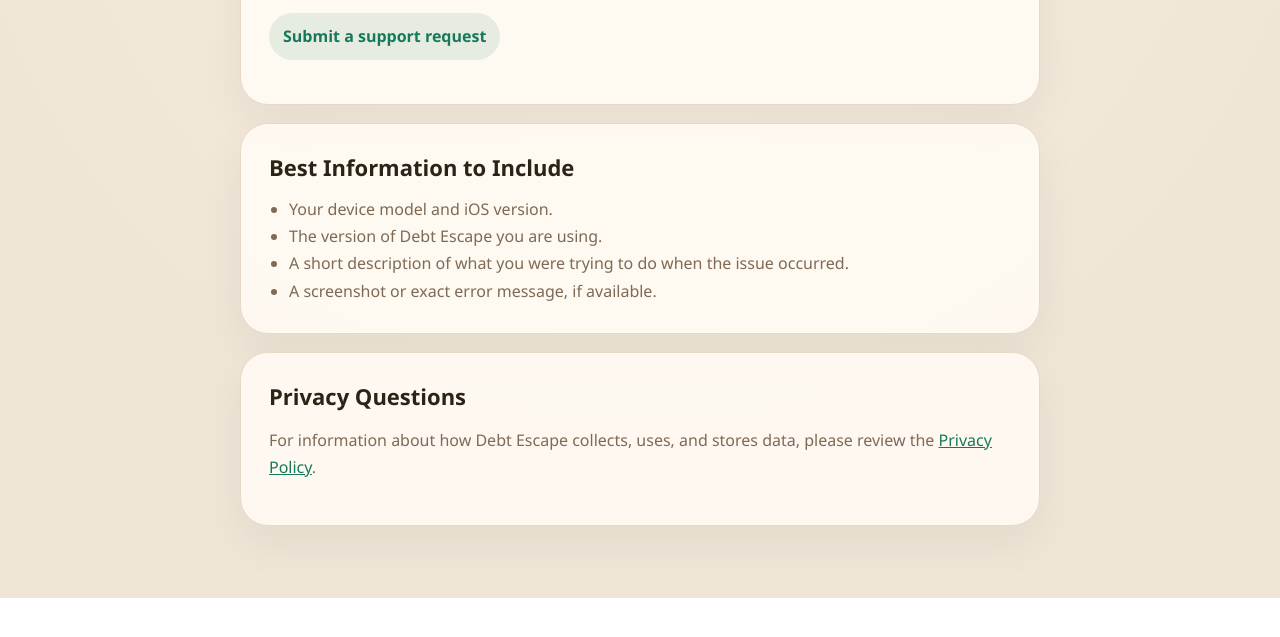
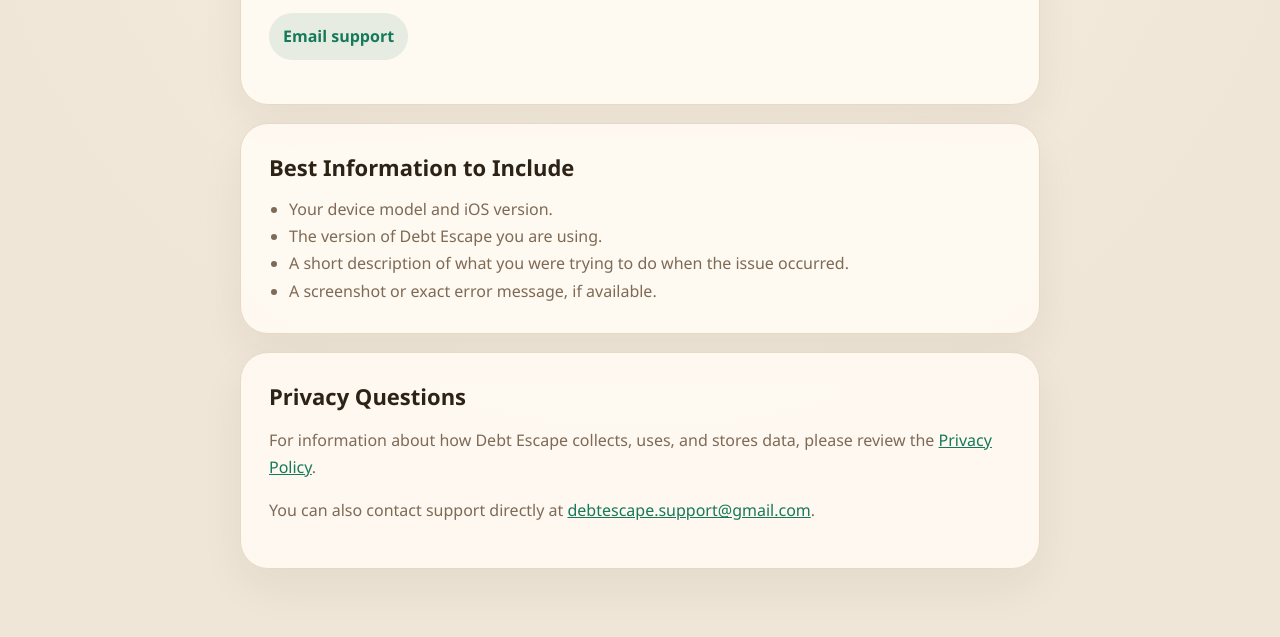
Before and after one commit to atchara-y/debt-escape-docs, a plain HTML site: page support.html in a window 1280 px wide. Shown: the part 233-870 px from the top of the page. Before the commit the page ends 831 px from the top, so only its background shows below. Drawn offline with Linux system fonts and the light colour scheme.

Commit message:
Switch support page to email support

```diff
--- a/support.html
+++ b/support.html
@@ -102,7 +102,7 @@
           If you need assistance with Debt Escape, have a question about your account, or would like to report a
           technical issue, please use the support options below.
         </p>
-        <p><a class="pill" href="https://github.com/atchara-y/debt-escape-docs/issues">Submit a support request</a></p>
+        <p><a class="pill" href="mailto:debtescape.support@gmail.com">Email support</a></p>
       </section>
 
       <section class="card">
@@ -121,6 +121,7 @@
           For information about how Debt Escape collects, uses, and stores data, please review the
           <a href="./privacy-policy.html">Privacy Policy</a>.
         </p>
+        <p>You can also contact support directly at <a href="mailto:debtescape.support@gmail.com">debtescape.support@gmail.com</a>.</p>
       </section>
     </main>
   </body>
```
